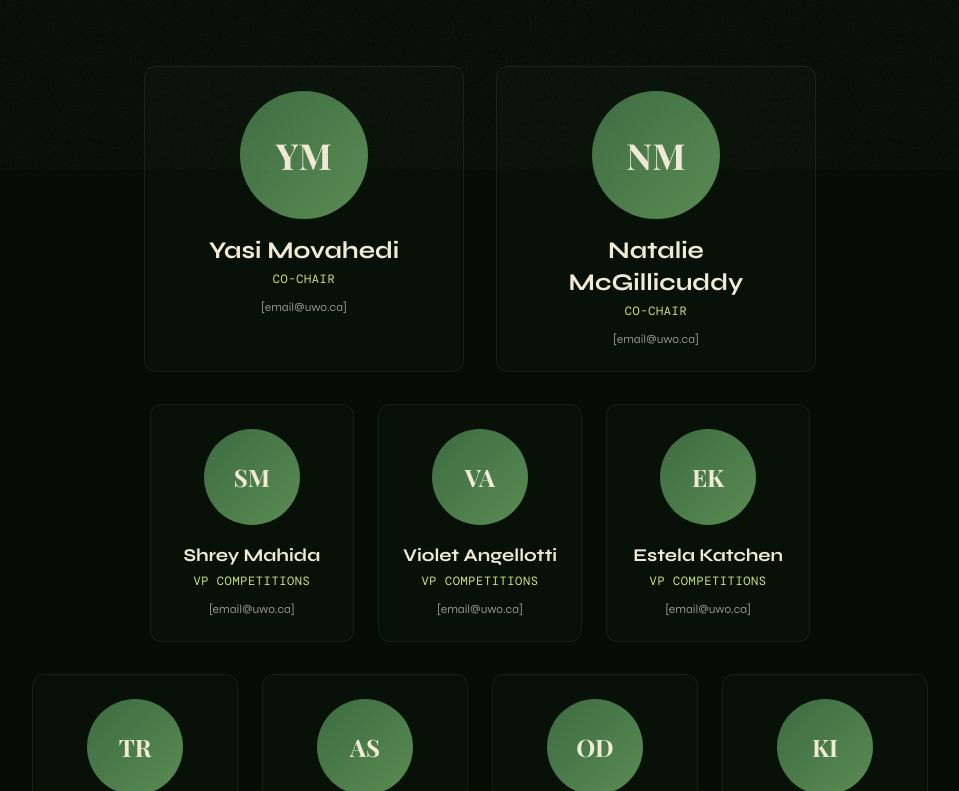
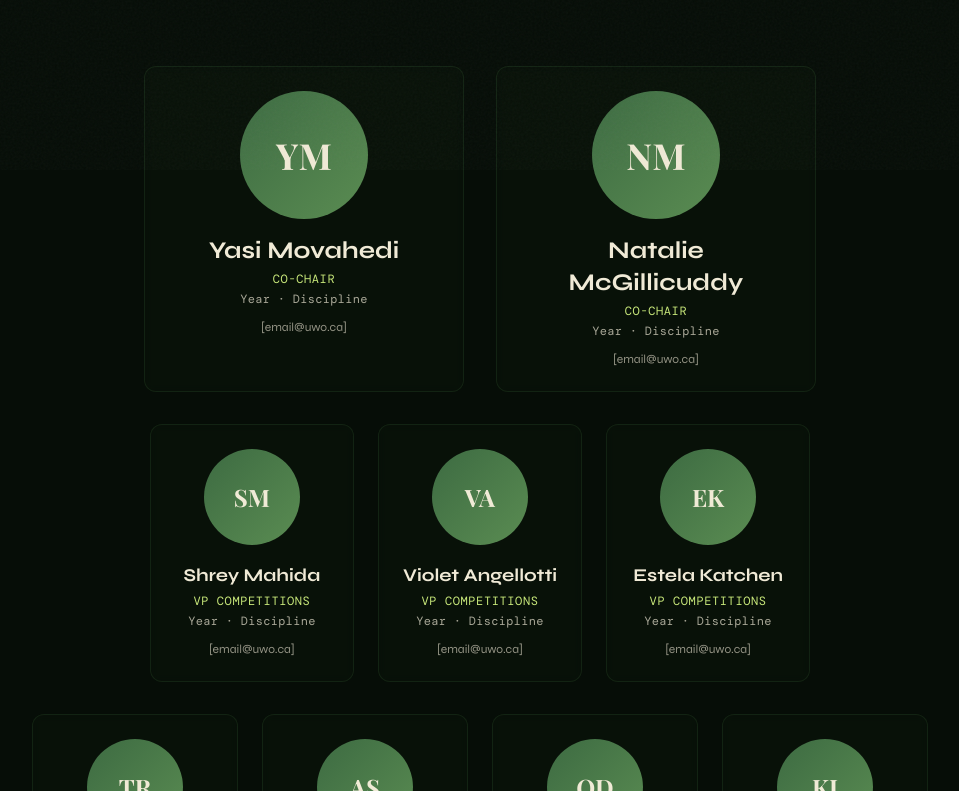
Before and after one commit to Anomaly-E-E/WEC, a React (Vite) app: page /team in a window 1280 px wide. Shown: the part 630-1421 px from the top of the page, without its empty margins (160-1119 px from the left). Built offline with nearby package versions, Linux system fonts and the light colour scheme; a web font is replaced by a local one.

Commit message:
Show year and discipline on team cards, wire up join anchor
Adds a yearDiscipline field to each team member (placeholder text
until real data is available) displayed under their role, gives the
"Interested in Joining?" section an id, and smooth-scrolls to it
when the page loads with a #join hash.

```diff
--- a/src/data/team.ts
+++ b/src/data/team.ts
@@ -3,83 +3,97 @@ export interface TeamMember {
   role: string;
   department?: string;
   initials: string;
+  yearDiscipline?: string;
 }
 
 export const teamMembers: TeamMember[] = [
   {
     name: 'Yasi Movahedi',
     role: 'Co-Chair',
-    initials: 'YM'
+    initials: 'YM',
+    yearDiscipline: 'Year · Discipline'
   },
   {
     name: 'Natalie McGillicuddy',
     role: 'Co-Chair',
-    initials: 'NM'
+    initials: 'NM',
+    yearDiscipline: 'Year · Discipline'
   },
   {
     name: 'Shrey Mahida',
     role: 'VP Competitions',
     department: 'Competitions',
-    initials: 'SM'
+    initials: 'SM',
+    yearDiscipline: 'Year · Discipline'
   },
   {
     name: 'Violet Angellotti',
     role: 'VP Competitions',
     department: 'Competitions',
-    initials: 'VA'
+    initials: 'VA',
+    yearDiscipline: 'Year · Discipline'
   },
   {
     name: 'Estela Katchen',
     role: 'VP Competitions',
     department: 'Competitions',
-    initials: 'EK'
+    initials: 'EK',
+    yearDiscipline: 'Year · Discipline'
   },
   {
     name: 'Turner Reucassel',
     role: 'VP Technical',
     department: 'Technical',
-    initials: 'TR'
+    initials: 'TR',
+    yearDiscipline: 'Year · Discipline'
   },
   {
     name: 'Arshan Shareef',
     role: 'VP Technical',
     department: 'Technical',
-    initials: 'AS'
+    initials: 'AS',
+    yearDiscipline: 'Year · Discipline'
   },
   {
     name: 'Olga Duvnjak',
     role: 'VP Logistics',
     department: 'Logistics',
-    initials: 'OD'
+    initials: 'OD',
+    yearDiscipline: 'Year · Discipline'
   },
   {
     name: 'Kaitlyn Ivanoff',
     role: 'VP Logistics',
     department: 'Logistics',
-    initials: 'KI'
+    initials: 'KI',
+    yearDiscipline: 'Year · Discipline'
   },
   {
     name: 'Michael Amos',
     role: 'VP Sponsorship',
     department: 'Sponsorship',
-    initials: 'MA'
+    initials: 'MA',
+    yearDiscipline: 'Year · Discipline'
   },
   {
     name: 'King Zhang',
     role: 'VP Sponsorship',
     department: 'Sponsorship',
-    initials: 'KZ'
+    initials: 'KZ',
+    yearDiscipline: 'Year · Discipline'
   },
   {
     name: 'Kevin McGillicuddy',
     role: 'VP Finance',
     department: 'Finance',
-    initials: 'KM'
+    initials: 'KM',
+    yearDiscipline: 'Year · Discipline'
   },
   {
     name: 'Bridget Shin',
     role: 'VP Publications',
     department: 'Publications',
-    initials: 'BS'
+    initials: 'BS',
+    yearDiscipline: 'Year · Discipline'
   }
 ];
--- a/src/pages/Team.tsx
+++ b/src/pages/Team.tsx
@@ -1,9 +1,21 @@
+import { useEffect } from 'react';
+import { useLocation } from 'react-router-dom';
 import { motion } from 'framer-motion';
 import ForestHero from '../components/ForestHero';
 import ScrollReveal from '../components/ScrollReveal';
 import { teamMembers } from '../data/team';
 
 export default function Team() {
+  const location = useLocation();
+
+  useEffect(() => {
+    if (location.hash === '#join') {
+      setTimeout(() => {
+        document.getElementById('join')?.scrollIntoView({ behavior: 'smooth', block: 'center' });
+      }, 100);
+    }
+  }, [location]);
+
   const coChairs = teamMembers.filter(m => m.role === 'Co-Chair');
   const vpCompetitions = teamMembers.filter(m => m.department === 'Competitions');
   const vpTechnical = teamMembers.filter(m => m.department === 'Technical');
@@ -28,6 +40,11 @@ export default function Team() {
       <p className="font-mono text-sunlight text-xs tracking-wider uppercase">
         {member.role}
       </p>
+      {member.yearDiscipline && (
+        <p className="font-mono text-cream-dim/70 text-xs tracking-wide mt-1">
+          {member.yearDiscipline}
+        </p>
+      )}
       <p className="text-cream-dim text-xs mt-3">
         {/* TODO: Add email when available */}
         [email@uwo.ca]
@@ -100,7 +117,7 @@ export default function Team() {
           </ScrollReveal>
 
           <ScrollReveal delay={0.5}>
-            <div className="mt-20 text-center">
+            <div id="join" className="mt-20 text-center">
               <div className="border-forest backdrop-blur-sm bg-forest-mid/30 rounded-xl p-12 max-w-3xl mx-auto">
                 <h3 className="font-display text-cream text-3xl font-bold mb-4">
                   Interested in Joining?
```
